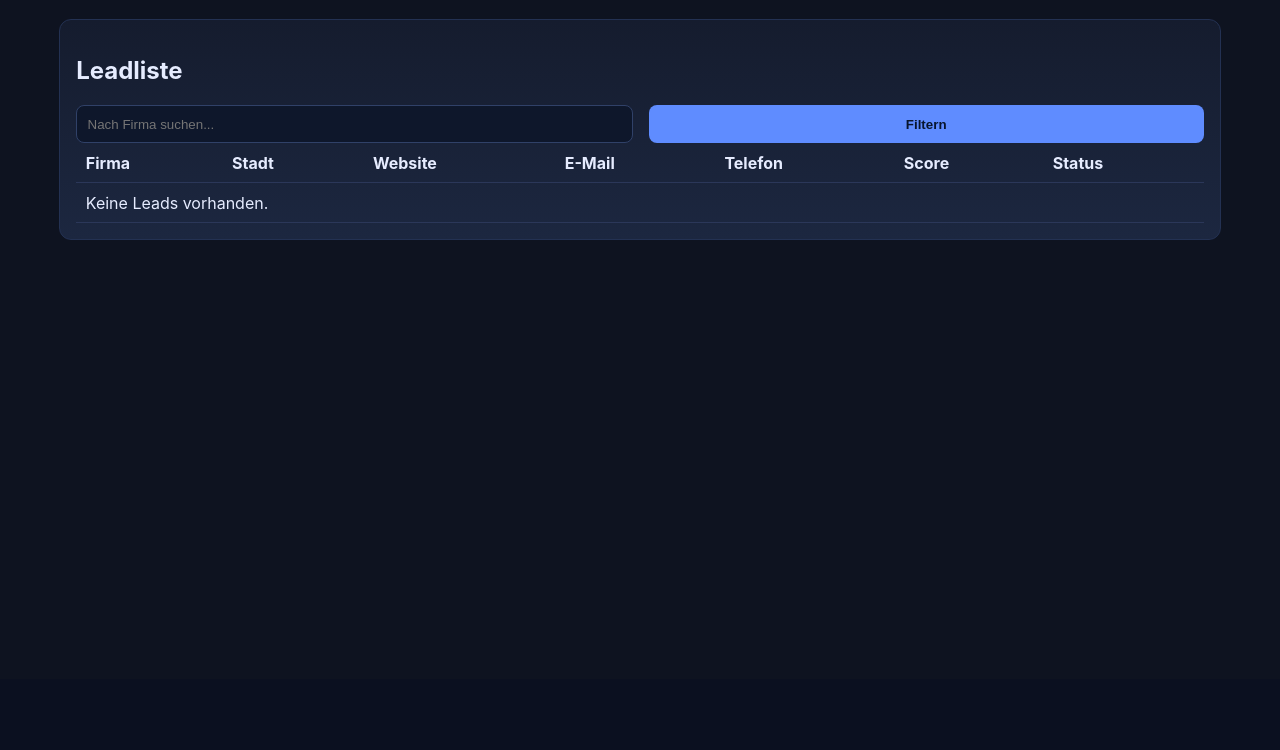
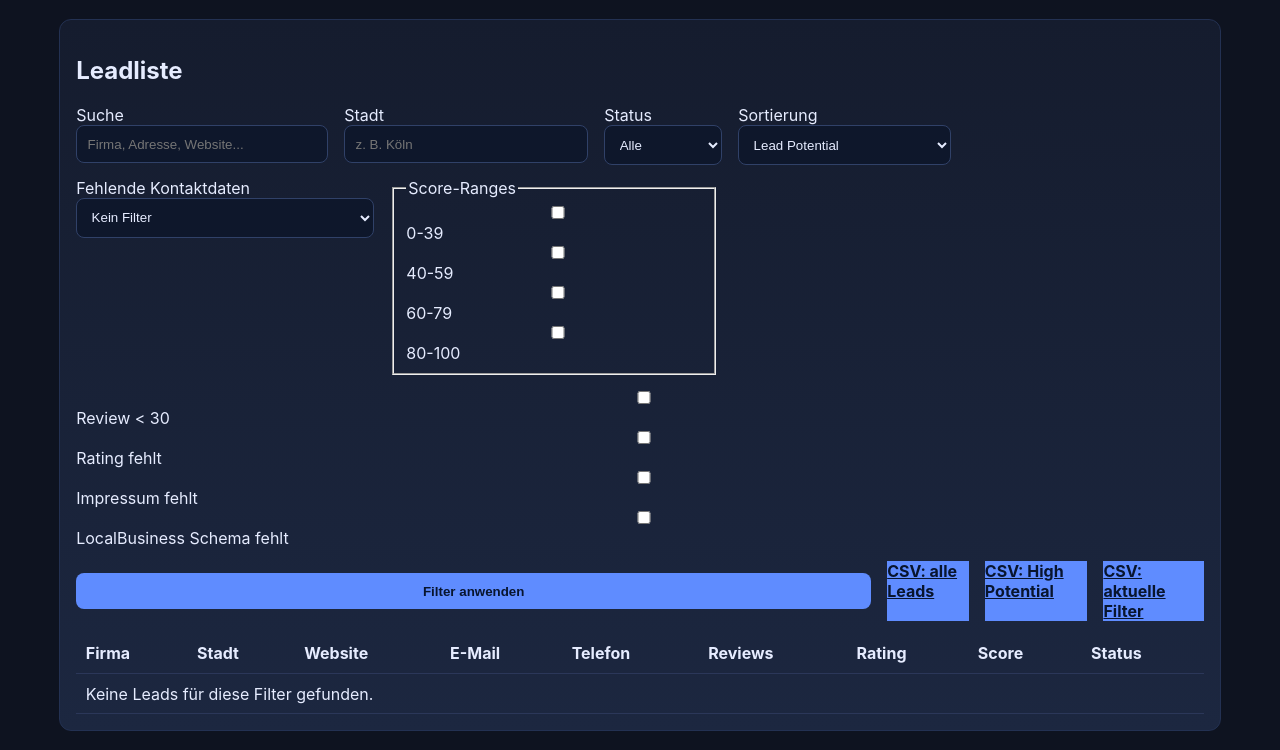
Before and after one commit to Marcel-Schlanzke1994/auto-leads, a Flask app: page /leads in a window 1280 px wide. Shown: the part 121-871 px from the top of the page. Before the commit the page ends 361 px from the top, so only its background shows below. Run offline with Flask 3, Linux system fonts and the light colour scheme.

Commit message:
Expand leads UI filters, detail audit view, and CSV exports

```diff
--- a/app/routes/leads.py
+++ b/app/routes/leads.py
@@ -1,6 +1,7 @@
 from __future__ import annotations
 
 import json
+from collections import defaultdict
 
 from flask import (
     Blueprint,
@@ -11,8 +12,9 @@
     request,
     url_for,
 )
+from sqlalchemy import or_
 
-from app.models import Lead
+from app.models import AuditIssue, AuditResult, Lead
 from app.services.lead_score_service import (
     calculate_lead_score,
     calculate_lead_score_details,
@@ -25,13 +27,117 @@
 leads_bp = Blueprint("leads", __name__, url_prefix="/leads")
 
 
+SORT_OPTIONS = {
+    "lead_potential": Lead.score.desc(),
+    "reviews": Lead.review_count.desc().nullslast(),
+    "rating": Lead.google_rating.desc().nullslast(),
+    "seo_score": AuditResult.score_seo.desc().nullslast(),
+    "date": Lead.created_at.desc(),
+}
+
+SCORE_RANGES = {
+    "0-39": (0, 39),
+    "40-59": (40, 59),
+    "60-79": (60, 79),
+    "80-100": (80, 100),
+}
+
+
+def _truthy(value: str | None) -> bool:
+    return (value or "").strip().lower() in {"1", "true", "yes", "on"}
+
+
+def build_lead_query_from_args(args):
+    query = Lead.query.outerjoin(AuditResult, AuditResult.lead_id == Lead.id)
+
+    text_query = (args.get("q") or "").strip()
+    city = (args.get("city") or "").strip()
+    status = (args.get("status") or "").strip()
+    contact_filter = (args.get("contact") or "").strip()
+    review_lt_30 = _truthy(args.get("review_lt_30"))
+    rating_missing = _truthy(args.get("rating_missing"))
+    impressum_missing = _truthy(args.get("impressum_missing"))
+    localbusiness_missing = _truthy(args.get("localbusiness_missing"))
+    sort_by = (args.get("sort") or "lead_potential").strip()
+    score_ranges = [
+        item for item in args.getlist("score_range") if item in SCORE_RANGES
+    ]
+
+    if text_query:
+        like = f"%{text_query}%"
+        query = query.filter(
+            or_(
+                Lead.company_name.ilike(like),
+                Lead.address.ilike(like),
+                Lead.website.ilike(like),
+            )
+        )
+    if city:
+        query = query.filter(Lead.city.ilike(f"%{city}%"))
+    if status:
+        query = query.filter(Lead.status == status)
+
+    if contact_filter == "website_missing":
+        query = query.filter(or_(Lead.website.is_(None), Lead.website == ""))
+    elif contact_filter == "email_missing":
+        query = query.filter(or_(Lead.email.is_(None), Lead.email == ""))
+    elif contact_filter == "phone_missing":
+        query = query.filter(or_(Lead.phone.is_(None), Lead.phone == ""))
+
+    if review_lt_30:
+        query = query.filter(or_(Lead.review_count.is_(None), Lead.review_count < 30))
+    if rating_missing:
+        query = query.filter(Lead.google_rating.is_(None))
+    if impressum_missing:
+        query = query.filter(Lead.website.isnot(None), Lead.impressum_found.is_(False))
+
+    if localbusiness_missing:
+        query = query.filter(
+            Lead.audit_results.any(
+                AuditResult.issues.any(AuditIssue.category == "structured_data")
+            )
+        )
+
+    if score_ranges:
+        score_conditions = [
+            Lead.score.between(SCORE_RANGES[key][0], SCORE_RANGES[key][1])
+            for key in score_ranges
+        ]
+        query = query.filter(or_(*score_conditions))
+
+    sort_clause = SORT_OPTIONS.get(sort_by, SORT_OPTIONS["lead_potential"])
+    query = query.order_by(sort_clause, Lead.created_at.desc())
+
+    filters = {
+        "q": text_query,
+        "city": city,
+        "status": status,
+        "contact": contact_filter,
+        "review_lt_30": review_lt_30,
+        "rating_missing": rating_missing,
+        "impressum_missing": impressum_missing,
+        "localbusiness_missing": localbusiness_missing,
+        "sort": sort_by,
+        "score_ranges": score_ranges,
+    }
+    return query.distinct(), filters
+
+
 @leads_bp.get("")
 def leads_list() -> str:
-    leads = Lead.query.order_by(Lead.score.desc(), Lead.created_at.desc()).all()
-    query = (request.args.get("q") or "").strip().lower()
-    if query:
-        leads = [lead for lead in leads if query in (lead.company_name or "").lower()]
-    return render_template("leads.html", leads=leads, query=query)
+    query, filters = build_lead_query_from_args(request.args)
+    leads = query.all()
+    statuses = [
+        item[0]
+        for item in db.session.query(Lead.status).distinct().order_by(Lead.status)
+    ]
+    return render_template(
+        "leads.html",
+        leads=leads,
+        filters=filters,
+        statuses=statuses,
+        score_ranges=SCORE_RANGES,
+    )
 
 
 @leads_bp.get("/<int:lead_id>")
@@ -41,8 +147,51 @@
     if not lead:
         flash("Lead nicht gefunden", "error")
         return redirect(url_for("leads.leads_list"))
+
     status_form = StatusForm(status=lead.status)
-    return render_template("lead_detail.html", lead=lead, status_form=status_form)
+
+    latest_audit = (
+        AuditResult.query.filter_by(lead_id=lead.id)
+        .order_by(AuditResult.created_at.desc())
+        .first()
+    )
+    issue_counts: dict[str, int] = {}
+    quick_wins: list[str] = []
+    top_sales_arguments: list[str] = []
+    if latest_audit:
+        issue_counts = {
+            severity: count
+            for severity, count in (
+                db.session.query(AuditIssue.severity, db.func.count(AuditIssue.id))
+                .filter(AuditIssue.audit_result_id == latest_audit.id)
+                .group_by(AuditIssue.severity)
+                .all()
+            )
+        }
+        raw = latest_audit.raw_audit_json or {}
+        quick_wins = [
+            entry.get("recommendation", "")
+            for entry in raw.get("quick_wins", [])
+            if entry.get("recommendation")
+        ]
+        top_sales_arguments = raw.get("top_sales_arguments", []) or []
+
+    score_details = None
+    try:
+        score_details = json.loads(lead.score_reasons) if lead.score_reasons else None
+    except json.JSONDecodeError:
+        score_details = None
+
+    return render_template(
+        "lead_detail.html",
+        lead=lead,
+        status_form=status_form,
+        latest_audit=latest_audit,
+        issue_counts=defaultdict(int, issue_counts),
+        quick_wins=quick_wins,
+        top_sales_arguments=top_sales_arguments,
+        score_details=score_details,
+    )
 
 
 @leads_bp.post("/<int:lead_id>/status")
--- a/app/templates/leads.html
+++ b/app/templates/leads.html
@@ -3,14 +3,85 @@
 {% block content %}
 <section class="panel">
   <h2>Leadliste</h2>
-  <form method="get" class="split">
-    <input id="lead-filter" name="q" type="search" value="{{ query }}" placeholder="Nach Firma suchen..." />
-    <button class="btn" type="submit">Filtern</button>
+  <form method="get" class="form-grid">
+    <div class="split">
+      <label>Suche
+        <input name="q" type="search" value="{{ filters.q }}" placeholder="Firma, Adresse, Website..." />
+      </label>
+      <label>Stadt
+        <input name="city" type="text" value="{{ filters.city }}" placeholder="z. B. Köln" />
+      </label>
+      <label>Status
+        <select name="status">
+          <option value="">Alle</option>
+          {% for current in statuses %}
+          <option value="{{ current }}" {% if filters.status == current %}selected{% endif %}>{{ current }}</option>
+          {% endfor %}
+        </select>
+      </label>
+      <label>Sortierung
+        <select name="sort">
+          <option value="lead_potential" {% if filters.sort == 'lead_potential' %}selected{% endif %}>Lead Potential</option>
+          <option value="reviews" {% if filters.sort == 'reviews' %}selected{% endif %}>Reviews</option>
+          <option value="rating" {% if filters.sort == 'rating' %}selected{% endif %}>Rating</option>
+          <option value="seo_score" {% if filters.sort == 'seo_score' %}selected{% endif %}>SEO-Score</option>
+          <option value="date" {% if filters.sort == 'date' %}selected{% endif %}>Datum</option>
+        </select>
+      </label>
+    </div>
+
+    <div class="split">
+      <label>Fehlende Kontaktdaten
+        <select name="contact">
+          <option value="">Kein Filter</option>
+          <option value="website_missing" {% if filters.contact == 'website_missing' %}selected{% endif %}>Website fehlt</option>
+          <option value="email_missing" {% if filters.contact == 'email_missing' %}selected{% endif %}>E-Mail fehlt</option>
+          <option value="phone_missing" {% if filters.contact == 'phone_missing' %}selected{% endif %}>Telefon fehlt</option>
+        </select>
+      </label>
+      <fieldset>
+        <legend>Score-Ranges</legend>
+        <div class="check-grid">
+          {% for range_key, labels in score_ranges.items() %}
+          <label>
+            <input type="checkbox" name="score_range" value="{{ range_key }}" {% if range_key in filters.score_ranges %}checked{% endif %} /> {{ range_key }}
+          </label>
+          {% endfor %}
+        </div>
+      </fieldset>
+    </div>
+
+    <div class="check-grid">
+      <label><input type="checkbox" name="review_lt_30" value="1" {% if filters.review_lt_30 %}checked{% endif %} /> Review &lt; 30</label>
+      <label><input type="checkbox" name="rating_missing" value="1" {% if filters.rating_missing %}checked{% endif %} /> Rating fehlt</label>
+      <label><input type="checkbox" name="impressum_missing" value="1" {% if filters.impressum_missing %}checked{% endif %} /> Impressum fehlt</label>
+      <label><input type="checkbox" name="localbusiness_missing" value="1" {% if filters.localbusiness_missing %}checked{% endif %} /> LocalBusiness Schema fehlt</label>
+    </div>
+
+    <div class="toolbar">
+      <button class="btn" type="submit">Filter anwenden</button>
+      <div class="split">
+        <a class="btn" href="{{ url_for('export.export_csv') }}">CSV: alle Leads</a>
+        <a class="btn" href="{{ url_for('export.export_csv_high_potential') }}?min_score=70">CSV: High Potential</a>
+        <a class="btn" href="{{ url_for('export.export_csv_filtered', **request.args) }}">CSV: aktuelle Filter</a>
+      </div>
+    </div>
   </form>
+
   <div class="table-wrap">
     <table id="lead-table">
       <thead>
-        <tr><th>Firma</th><th>Stadt</th><th>Website</th><th>E-Mail</th><th>Telefon</th><th>Score</th><th>Status</th></tr>
+        <tr>
+          <th>Firma</th>
+          <th>Stadt</th>
+          <th>Website</th>
+          <th>E-Mail</th>
+          <th>Telefon</th>
+          <th>Reviews</th>
+          <th>Rating</th>
+          <th>Score</th>
+          <th>Status</th>
+        </tr>
       </thead>
       <tbody>
         {% for lead in leads %}
@@ -20,11 +91,13 @@
           <td>{% if lead.website %}<a href="{{ lead.website }}" target="_blank" rel="noopener noreferrer">{{ lead.website }}</a>{% else %}-{% endif %}</td>
           <td>{{ lead.email or '-' }}</td>
           <td>{{ lead.phone or '-' }}</td>
+          <td>{{ lead.review_count or '-' }}</td>
+          <td>{{ lead.google_rating or '-' }}</td>
           <td>{{ lead.score }}</td>
           <td><span class="pill {{ lead.status }}">{{ lead.status }}</span></td>
         </tr>
         {% else %}
-        <tr><td colspan="7">Keine Leads vorhanden.</td></tr>
+        <tr><td colspan="9">Keine Leads für diese Filter gefunden.</td></tr>
         {% endfor %}
       </tbody>
     </table>
```
Also changed, not shown: app/routes/export.py (+23 -2 lines), app/services/export_service.py (+82 -4 lines), app/templates/lead_detail.html (+84 -14 lines).
